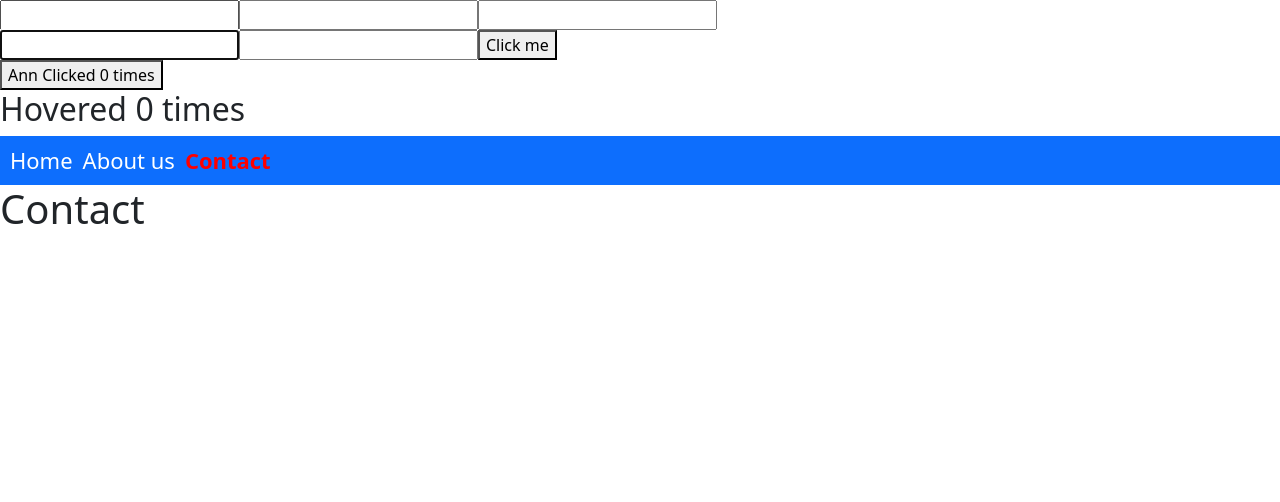
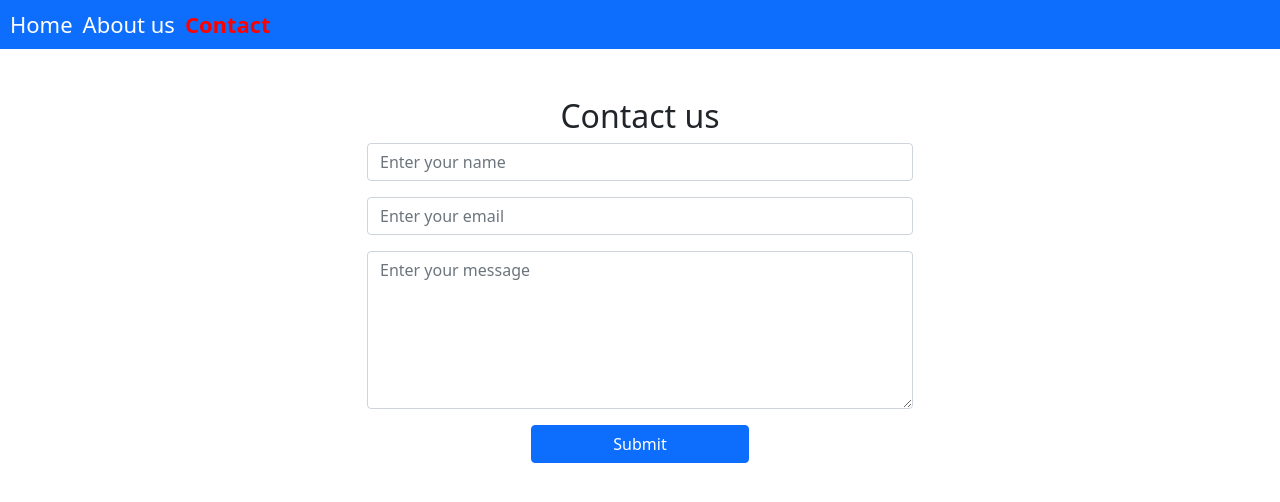
Before and after one commit to khanummarg/mytodo, a React (Create React App) app: page /contact in a window 1280 px wide. Shown: the top 502 px of the page. Built offline with nearby package versions, Linux system fonts and the light colour scheme.

Commit message:
contact form

```diff
--- a/src/App.js
+++ b/src/App.js
@@ -7,22 +7,13 @@ import NavMenu from "./components/NavMenu/NavMenu";
 import SingleTask from "./components/Pages/SingleTask/SingleTask";
 import { BrowserRouter, Redirect, Route, Switch } from "react-router-dom";
 
-import ClickCounter from "./demo/HOC/codevolution/ClickCounter";
-import HoverCounter from "./demo/HOC/codevolution/HoverCounter";
-import RefDemo from "./demo/RefDemo";
-import Hooks from "./demo/Hooks";
-
-
 
 
 
 function App() {
   return (
     <div>
-      <Hooks />
-      <RefDemo />
-      <ClickCounter name="Ann" />
-      <HoverCounter />
+
     <BrowserRouter>
       <NavMenu />
         <Switch>
--- a/src/components/Pages/Contact/Contact.js
+++ b/src/components/Pages/Contact/Contact.js
@@ -1,7 +1,176 @@
-import React from "react";
+import React, { useState } from "react";
+import { Container, Form, Row, Col, Button } from "react-bootstrap";
+import styles from "./contactStyle.module.css";
 
 function Contact() {
-  return <h1>Contact</h1>;
+  const [values, setValues] = useState({
+    name: "",
+    email: "",
+    message: "",
+  });
+
+  const [errors, setErrors] = useState({
+    name: null,
+    email: null,
+    message: null,
+  });
+
+  const handleChange = ({ target: { name, value } }) => {
+    if (!value) {
+      setErrors({
+        ...errors,
+        [name]: "Field is required",
+      });
+    } else {
+      setErrors({
+        ...errors,
+        [name]: null,
+      });
+    }
+
+    if (name === "email" && value) {
+      const emailReg = /^[\w-.]+@([\w-]+\.)+[\w-]{2,4}$/;
+      if (!emailReg.test(value)) {
+        setErrors({
+          ...errors,
+          email: "Invalid email",
+        });
+      }
+    }
+
+    setValues({
+      ...values,
+      [name]: value,
+    });
+  };
+
+  const handeleSubmit = () => {
+    const errorsArr = Object.values(errors);
+    const errorsExist = !errorsArr.every((el) => el === null);
+    const valuesArr = Object.values(values);
+    const valuesExist = !valuesArr.some((el) => el === "");
+
+    if (valuesExist && !errorsExist) {
+
+      fetch("http://localhost:3001/form", {
+        method: "POST",
+        body: JSON.stringify(values),
+        headers: {
+          "Content-Type": "application/json",
+        },
+      })
+        .then(async (response) => {
+          const res = await response.json();
+
+          if (response.status >= 400 && response.status < 600) {
+            if (res.error) {
+              throw res.error;
+            } else {
+              throw new Error("Something went wrong!");
+            }
+          }
+          console.log("Send sussesfully");
+//
+
+
+
+
+        })
+        .catch((error) => {
+          console.log("error", error);
+        });
+
+
+
+
+
+
+
+
+
+
+
+
+
+
+
+
+
+
+
+
+
+
+
+
+      return;
+    }
+
+
+  if(!valuesExist && !errorsExist) {
+    setErrors({
+      name: 'Field is required',
+      email: 'Field is required',
+      message: 'Field is required'
+    });
+  }
+};
+
+
+  return (
+    <Container>
+      <Row className="justify-content-center">
+        <Col xs={8} md={6}>
+          <Form className="mt-5">
+            <h2 className="text-center">Contact us</h2>
+            <Form.Group className="mb-3">
+              <Form.Control
+                className={errors.name ? styles.invalid : ""}
+                type="text"
+                placeholder="Enter your name"
+                name="name"
+                value={values.name}
+                onChange={handleChange}
+              />
+              <Form.Text className="text-danger">{errors.name}</Form.Text>
+            </Form.Group>
+            <Form.Group className="mb-3">
+              <Form.Control
+                className={errors.email ? styles.invalid : ""}
+                type="email"
+                placeholder="Enter your email"
+                name="email"
+                value={values.email}
+                onChange={handleChange}
+              />
+              <Form.Text className="text-danger">{errors.email}</Form.Text>
+            </Form.Group>
+            <Form.Group className="mb-3">
+              <Form.Control
+                className={errors.message ? styles.invalid : ""}
+                as="textarea"
+                value={values.message}
+                rows={6}
+                placeholder="Enter your message"
+                name="message"
+                onChange={handleChange}
+              />
+              <Form.Text className="text-danger">{errors.message}</Form.Text>
+            </Form.Group>
+            <div className="text-center">
+              <Button
+                className={styles.submitButton}
+                variant="primary"
+                onClick={handeleSubmit}
+              >
+                Submit
+              </Button>
+            </div>
+          </Form>
+        </Col>
+      </Row>
+    </Container>
+  );
 }
 
 export default Contact;
--- /dev/null
+++ b/src/components/Pages/Contact/contactStyle.module.css
@@ -0,0 +1,7 @@
+.submitButton {
+   width: 40%;
+}
+.invalid, .invalid:focus {
+   box-shadow: none;
+   outline: 1px solid red;
+}
```
Also changed, not shown: src/sevagirdelete/Museeffect.js (added, +25 -0 lines), src/sevagirdelete/Ssevagir.js (added, +30 -0 lines), 1 other file (tests, documents, lock files or other folders).
